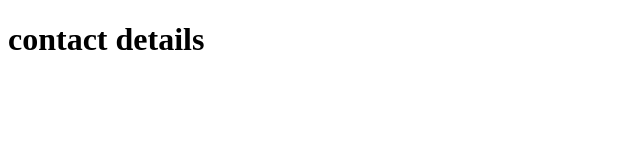
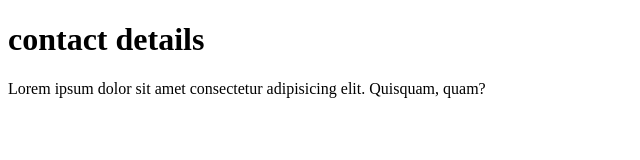
Before and after one commit to Matthew-Bourgeois/first-repo, a plain HTML site: page contact.html in a window 1280 px wide. Shown: the whole page, without its empty margins (0-640 px from the left). Drawn offline with Linux system fonts and the light colour scheme.

Commit message:
added new content

```diff
--- a/contact.html
+++ b/contact.html
@@ -7,5 +7,6 @@
 </head>
 <body>
 <h1>contact details</h1>
+<p>Lorem ipsum dolor sit amet consectetur adipisicing elit. Quisquam, quam?</p>
 </body>
 </html>
```
Also changed, not shown: initializing-repo/index.html (+1 -1 lines).
